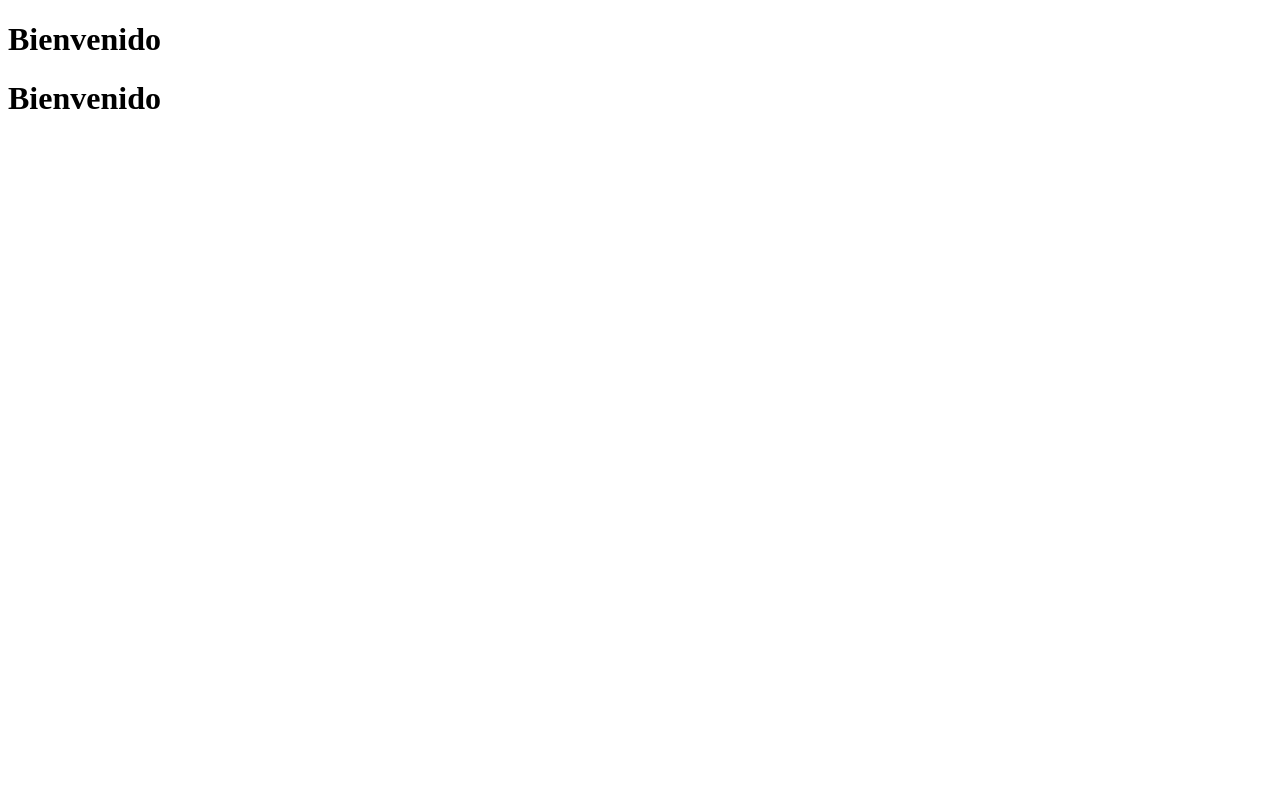
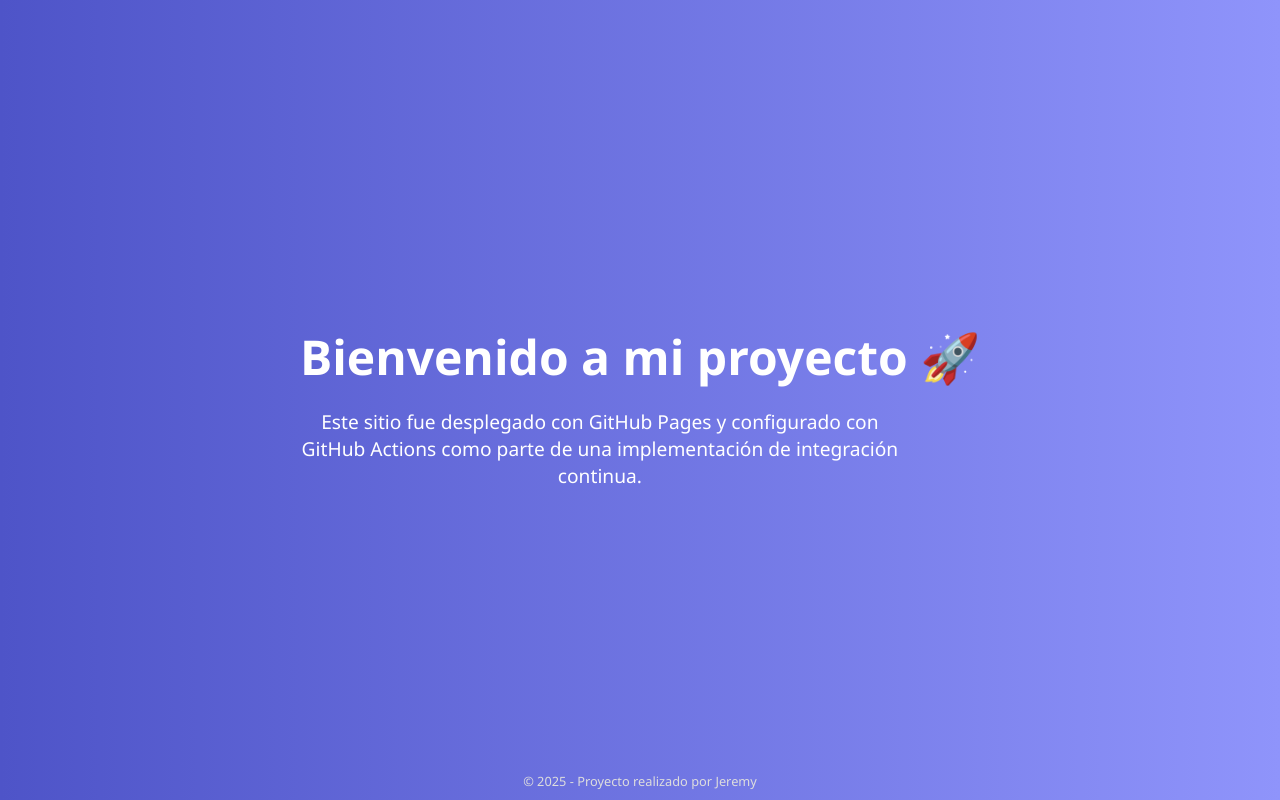
Before and after one commit to Hernandez2299/Gestion, a plain HTML site: page index.html in a window 1280 px wide. Drawn offline with Linux system fonts and the light colour scheme.

Commit message:
Mejorado el diseño de index.html con estilo visual

```diff
--- a/index.html
+++ b/index.html
@@ -1,3 +1,50 @@
 <!DOCTYPE html><html><head><title>Mi Proyecto</title></head><body></body></html>
-<h1>Bienvenido</h1>
-<h1>Bienvenido</h1>
+<!DOCTYPE html>
+<html lang="es">
+<head>
+  <meta charset="UTF-8">
+  <meta name="viewport" content="width=device-width, initial-scale=1">
+  <title>Proyecto Gestion</title>
+  <style>
+    body {
+      margin: 0;
+      font-family: 'Segoe UI', sans-serif;
+      background: linear-gradient(to right, #4e54c8, #8f94fb);
+      color: #fff;
+      display: flex;
+      flex-direction: column;
+      align-items: center;
+      justify-content: center;
+      height: 100vh;
+    }
+    header {
+      text-align: center;
+      padding: 20px;
+    }
+    h1 {
+      font-size: 3em;
+      margin-bottom: 10px;
+    }
+    p {
+      font-size: 1.2em;
+      max-width: 600px;
+    }
+    footer {
+      position: absolute;
+      bottom: 10px;
+      font-size: 0.8em;
+      color: #ddd;
+    }
+  </style>
+</head>
+<body>
+  <header>
+    <h1>Bienvenido a mi proyecto 🚀</h1>
+    <p>Este sitio fue desplegado con GitHub Pages y configurado con GitHub Actions como parte de una implementación de integración continua.</p>
+  </header>
+
+  <footer>
+    © 2025 - Proyecto realizado por Jeremy
+  </footer>
+</body>
+</html>
```
